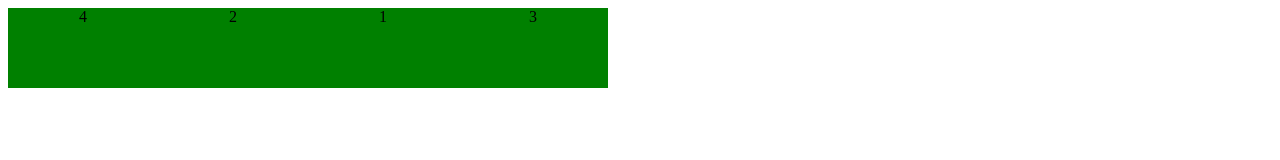
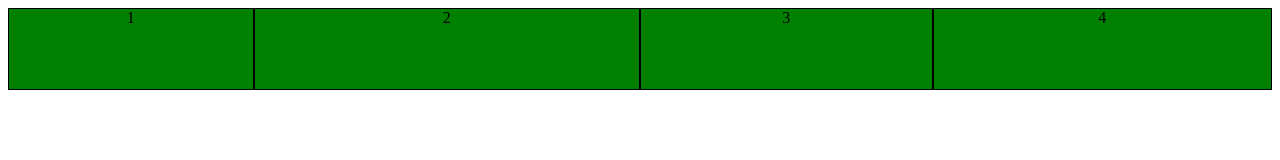
Before and after one commit to valceaalexandra/AdvancedHTML-CSS, a plain HTML site: page index.html in a window 1280 px wide. Drawn offline with Linux system fonts and the light colour scheme.

Commit message:
flex-items flex-grow

```diff
--- a/index.html
+++ b/index.html
@@ -15,10 +15,10 @@
 
 <body>
     <div class="container no-wrap">
-        <div class="item" style="order: 3">1</div>
-        <div class="item" style="order: 2">2</div>
-        <div class="item" style="order: 4">3</div>
-        <div class="item" style="order: 1">4</div>
+        <div class="item item-1">1</div>
+        <div class="item item-2">2</div>
+        <div class="item item-3">3</div>
+        <div class="item item-4">4</div>
 
     </div>
 </body>
--- a/styles.css
+++ b/styles.css
@@ -5,6 +5,7 @@
     width: 150px;
     background: green;
     display: block;
+    border: 1px solid black;
 }
 
 .container {
@@ -23,3 +24,9 @@
 .wrap-reverse {
     flex-wrap: wrap-reverse;
 }
+
+
+.item-1 { flex-grow: 2; } /* 2 parti din spatiul ramas */
+.item-2 { flex-grow: 5; } /* 5 parti din spatiul ramas */
+.item-3 { flex-grow: 3; } /* 3 parti din spatiul ramas */
+.item-4 { flex-grow: 4; } /* 4 parti din spatiul ramas */
```
